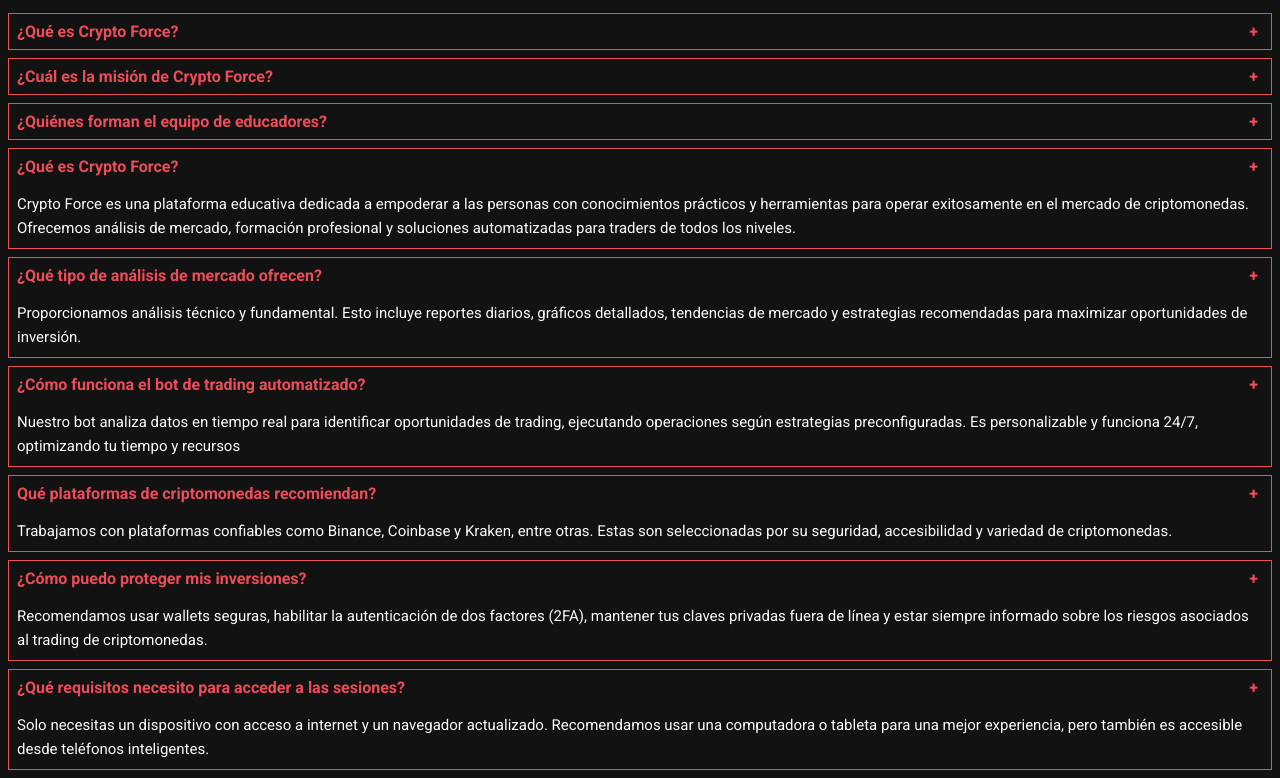
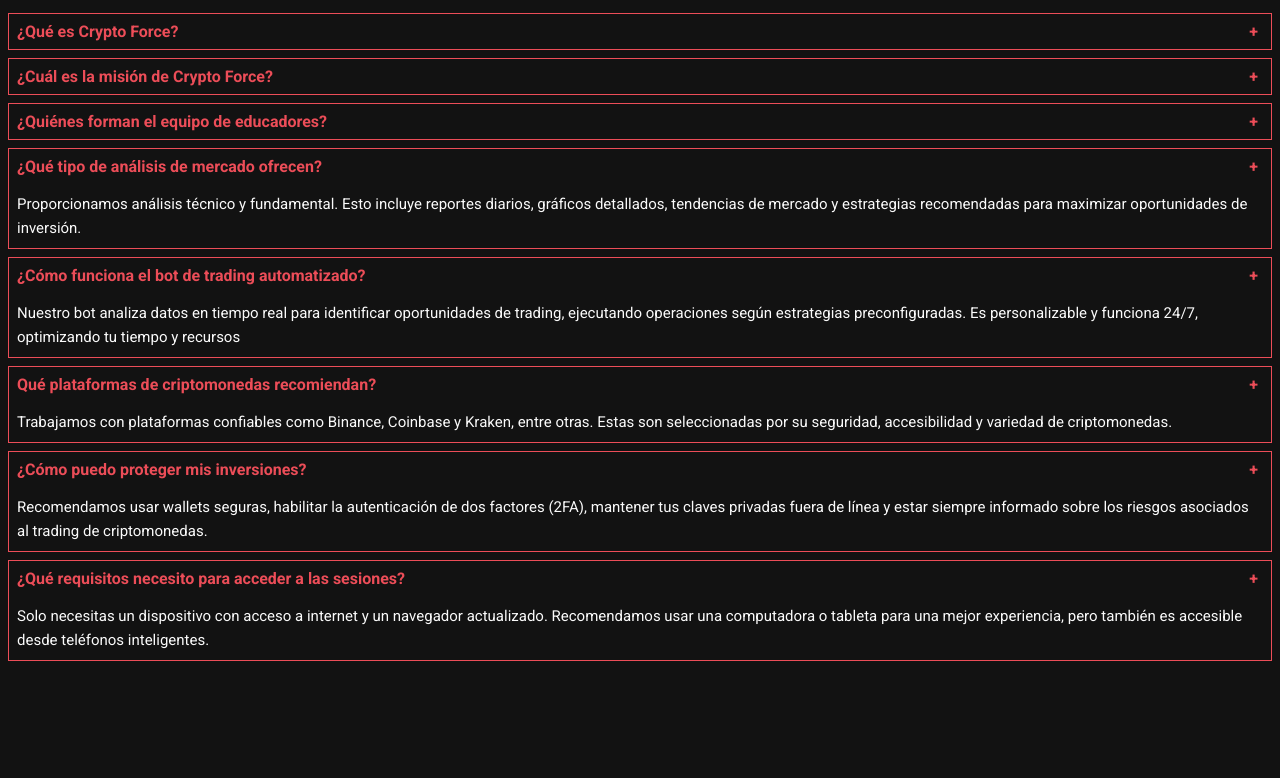
Before and after one commit to DarthLuke456/accordion, a plain HTML site: page index.html in a window 1280 px wide. Shown: the part 90-868 px from the top of the page. After the commit the page ends 800 px from the top, so only its background shows below. Drawn offline with Linux system fonts and the light colour scheme.

Commit message:
Update index.html

```diff
--- a/index.html
+++ b/index.html
@@ -40,16 +40,6 @@
                       </div>
                     </div>
                   </div>
-
-                  <div class="accordion-container">
-                    <div class="ac">
-                      <h2 class="ac-header">
-                        <button class="ac-trigger">¿Qué es Crypto Force?</button>
-                      </h2>
-                      <div class="ac-panel">
-                        <p class="ac-text">Crypto Force es una plataforma educativa dedicada a empoderar a las personas con conocimientos prácticos y herramientas para operar exitosamente en el mercado de criptomonedas. Ofrecemos análisis de mercado, formación profesional y soluciones automatizadas para traders de todos los niveles.</p>
-                      </div>
-                    </div>
 
                     <div class="ac">
                       <h2 class="ac-header">
```
